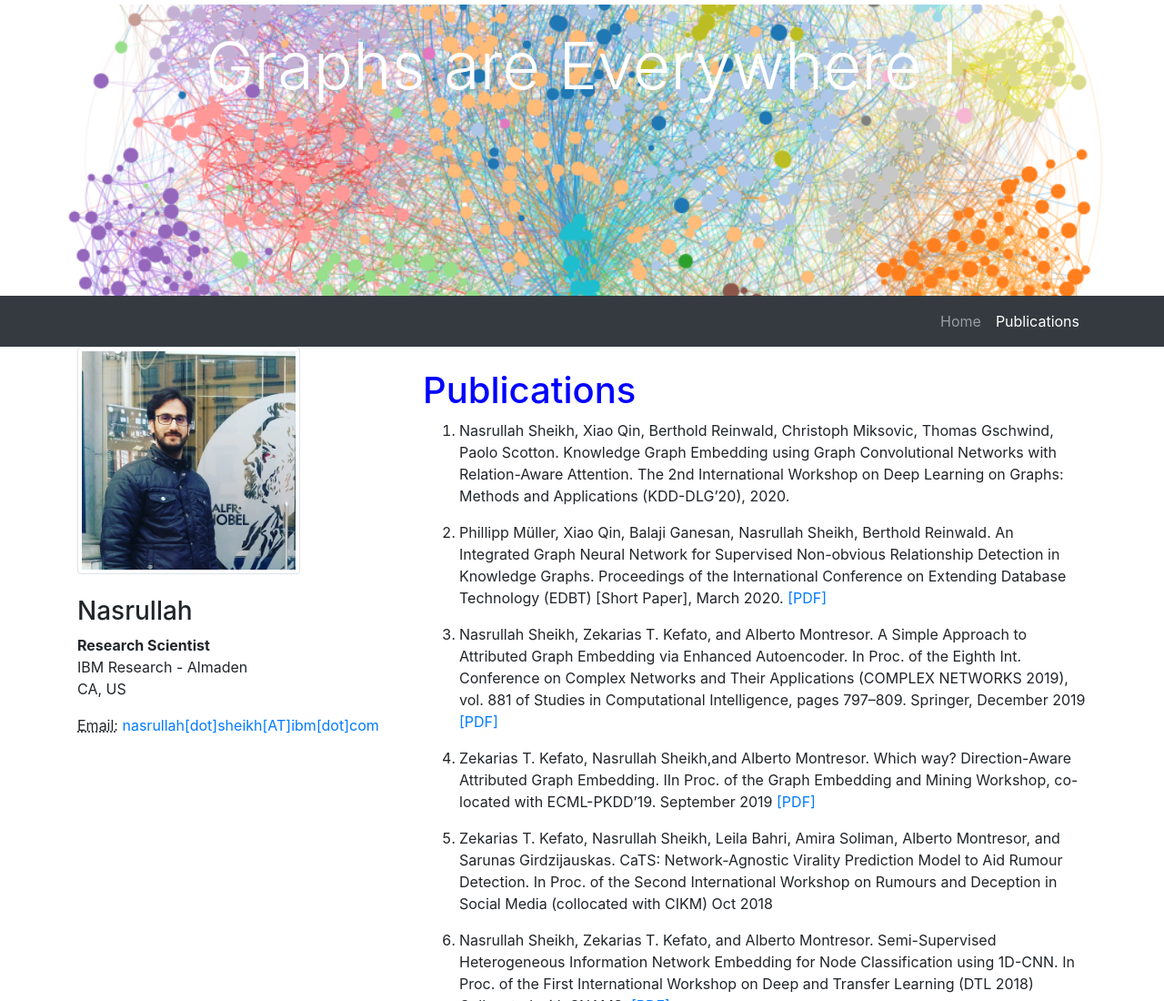
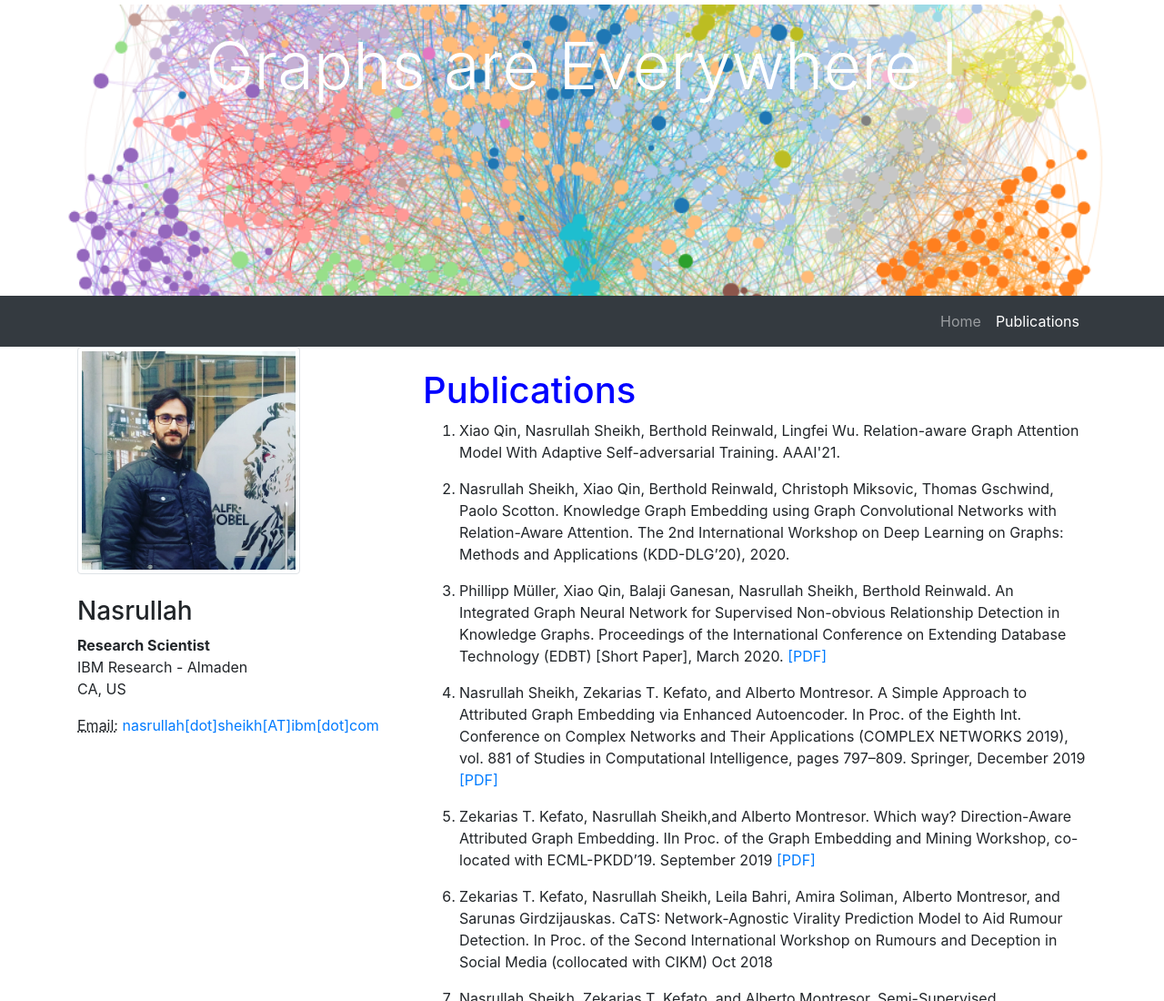
Before and after one commit to snash4/snash4.github.io, a website: page publication.html in a window 1280 px wide. Shown: the top 1100 px of the page at 91% size. Drawn offline with Linux system fonts and the light colour scheme.

Commit message:
update new publications

```diff
--- a/publication.html
+++ b/publication.html
@@ -84,6 +84,9 @@
         <div class="col-sm-8">
            <h1 class="mt-4" style="color:blue">Publications</h1>
           <ol>
+             <li>
+                   <p>Xiao Qin, Nasrullah Sheikh,  Berthold Reinwald, Lingfei Wu. Relation-aware Graph Attention Model With Adaptive Self-adversarial Training. AAAI'21.
+                </li>
 
               <li>
                    <p>Nasrullah Sheikh, Xiao Qin, Berthold Reinwald, Christoph Miksovic, Thomas Gschwind, Paolo Scotton. Knowledge Graph Embedding using Graph Convolutional Networks with Relation-Aware Attention. The 2nd International Workshop on Deep Learning on Graphs: Methods and Applications (KDD-DLG’20), 2020.
```
